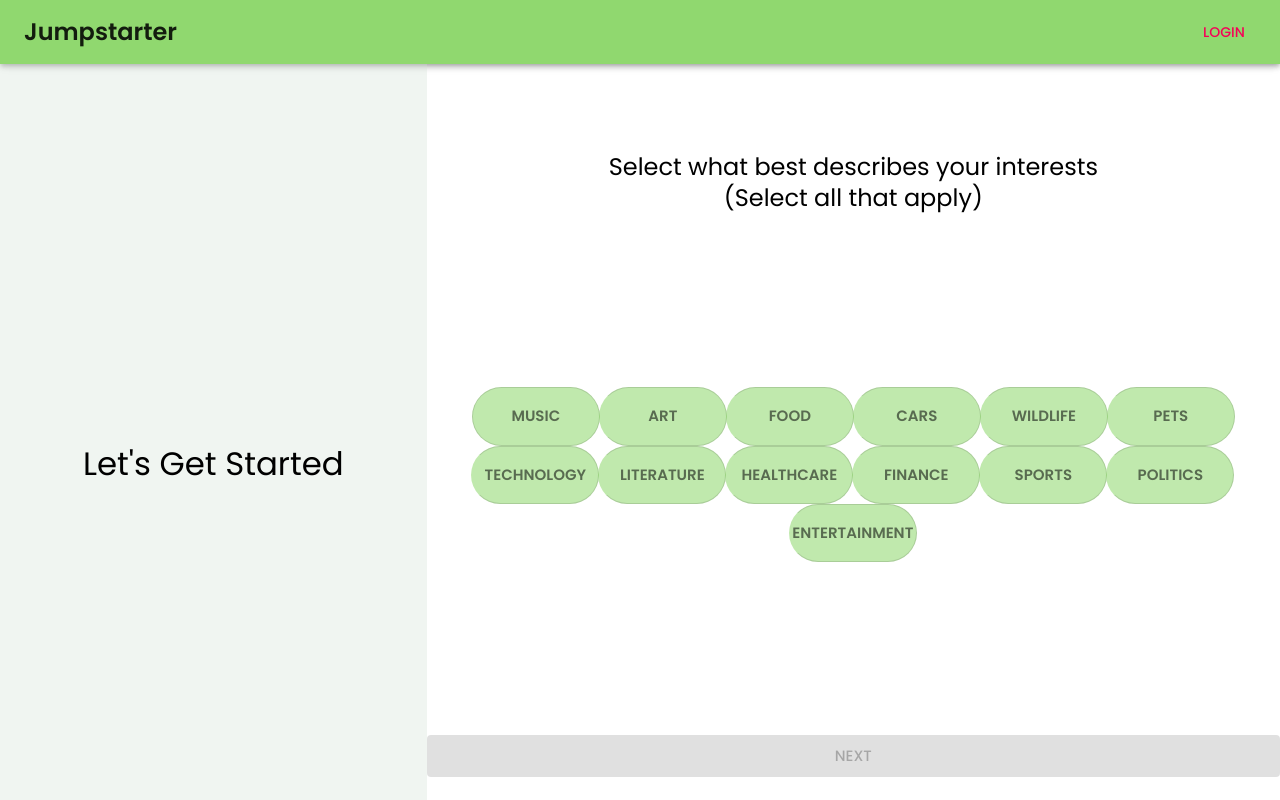
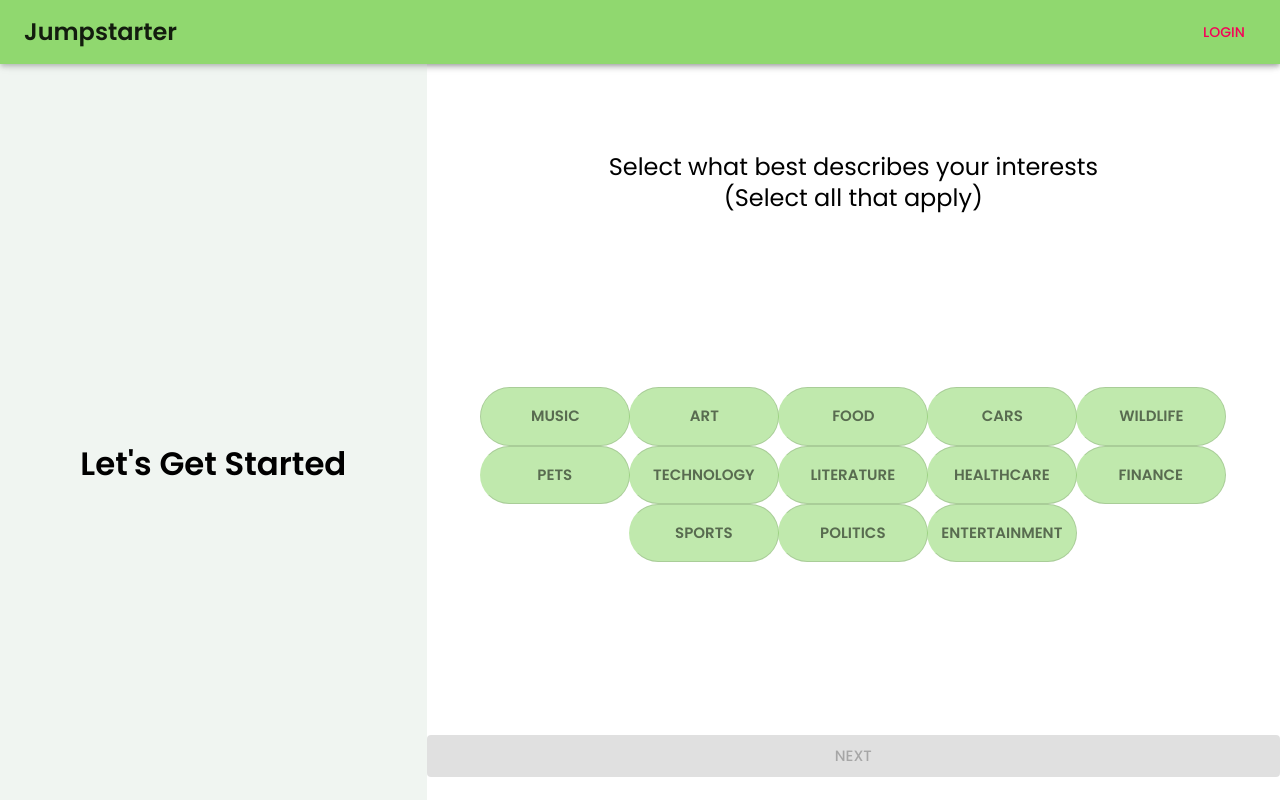
Before and after one commit to bethea28/amazon1, a React (Create React App) app: page /interests in a window 1280 px wide. Built offline with nearby package versions, Linux system fonts and the light colour scheme.

Commit message:
Add axios and api url constants

```diff
--- a/package.json
+++ b/package.json
@@ -13,6 +13,7 @@
     "@types/node": "^16.11.41",
     "@types/react": "^18.0.14",
     "@types/react-dom": "^18.0.5",
+    "axios": "^0.27.2",
     "react": "^18.2.0",
     "react-dom": "^18.2.0",
     "react-router-dom": "^6.3.0",
--- a/src/App.tsx
+++ b/src/App.tsx
@@ -2,7 +2,7 @@ import React from 'react';
 import logo from './logo.svg';
 import './App.css';
 import { Routes, Route } from 'react-router-dom';
-import InterestSelection from './Components/Signup/InterestSelection';
+import InterestSelection from './Routes/Signup/InterestSelection';
 import { Box, ThemeProvider } from '@mui/material';
 import * as global from "./Resources/GlobalTheme";
 
--- /dev/null
+++ b/src/Resources/Constants.ts
@@ -0,0 +1 @@
+export const APIURL = "http://localhost:8080"
--- a/src/Components/Signup/InterestSelection.tsx
+++ b/src/Routes/Signup/InterestSelection.tsx
@@ -1,7 +1,8 @@
 import { ToggleButton, Grid, Typography, ToggleButtonGroup, Button, Box } from "@mui/material";
 import { styled } from "@mui/system";
 import React, { useState } from "react";
-import Header from "../Header";
+import Header from "../../Components/Header";
+import axios from "axios";
 
 function InterestSelection() {
 
@@ -9,14 +10,20 @@ function InterestSelection() {
 
     const ChoiceToggleButton = styled(ToggleButton)({
         backgroundColor: "rgba(144, 216, 111, 0.57)",
-        width: "8rem",
+        width: "10em",
         fontWeight: 600,
         borderRadius: "50px!important",
     })
 
     function handleChoice(event: React.MouseEvent<HTMLElement>, newChoices: string[]) {
-        console.log(event);
+        const target = event.target as HTMLInputElement;
         setChoices(newChoices);
+    }
+
+    function handleSubmit(event: React.MouseEvent<HTMLElement>) {
+        event.preventDefault();
+        console.log("Enter button pressed.");
+        console.log("Choices: ", choices);
     }
 
 
@@ -24,12 +31,12 @@ function InterestSelection() {
         <Box flex={1} overflow={"auto"}>
             <Header />
             <Grid container spacing={0} alignItems="center" height={"100%"}>
-                <Grid container xs={4} bgcolor="rgba(209, 225, 210, 0.32)" height={"inherit"} justifyContent={"center"} alignItems={"center"}>
+                <Grid container item xs={4} bgcolor="rgba(209, 225, 210, 0.32)" height={"inherit"} justifyContent={"center"} alignItems={"center"}>
                     <Grid item>
-                        <Typography variant="h4">Let's Get Started</Typography>
+                        <Typography fontWeight={"600"} variant="h4">Let's Get Started</Typography>
                     </Grid>
                 </Grid>
-                <Grid container height={"100%"} xs={8} alignContent={"space-around"} justifyContent={"center"}>
+                <Grid container item height={"100%"} xs={8} alignContent={"space-around"} justifyContent={"center"}>
                     <Grid item>
                         <Box>
                             <Typography variant="h5">Select what best describes your interests</Typography>
@@ -55,7 +62,7 @@ function InterestSelection() {
                             </ToggleButtonGroup>
                         </Box>
                     </Grid>
-                    <Button size="large" variant="contained" disabled={choices.length < 2} fullWidth>Next</Button>
+                    <Button onClick={handleSubmit} size="large" variant="contained" disabled={choices.length < 2} fullWidth>Next</Button>
                 </Grid>
             </Grid>
         </Box>
```
Also changed, not shown: 1 other file (tests, documents, lock files or other folders).
